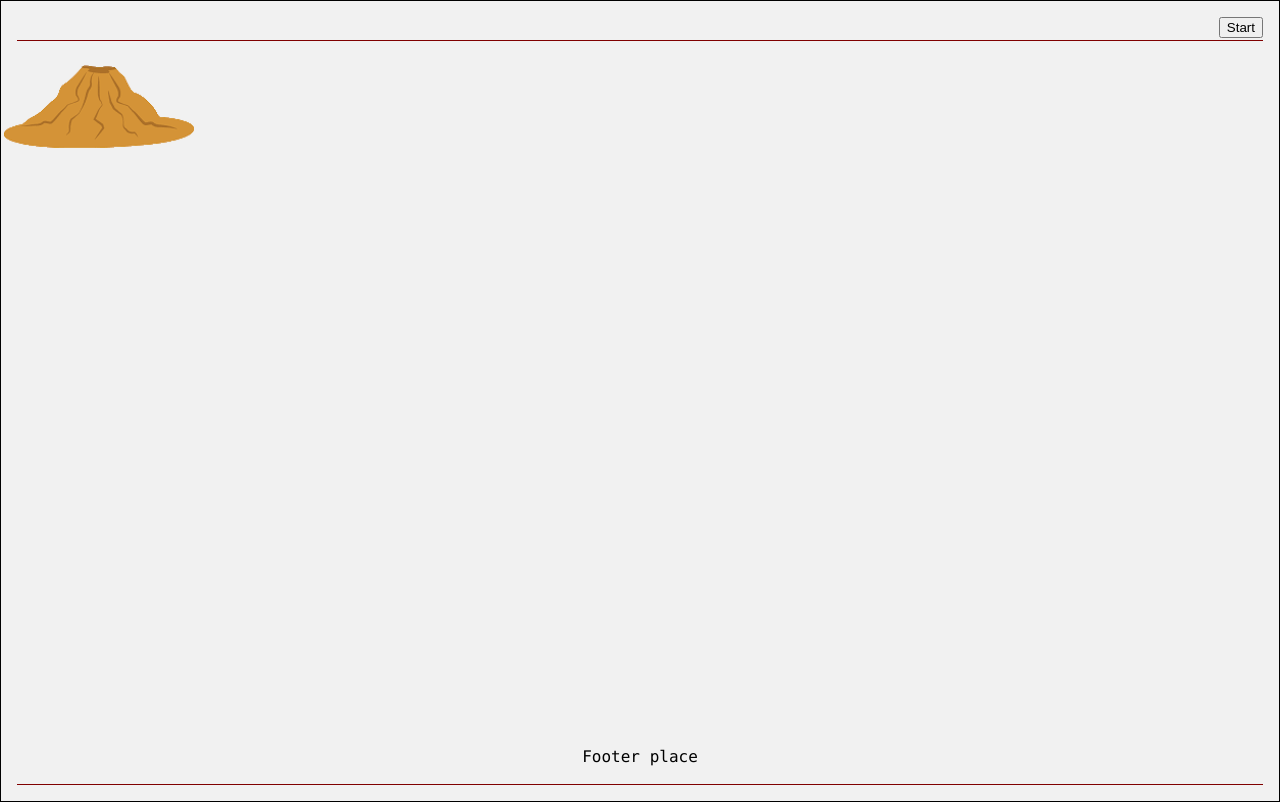
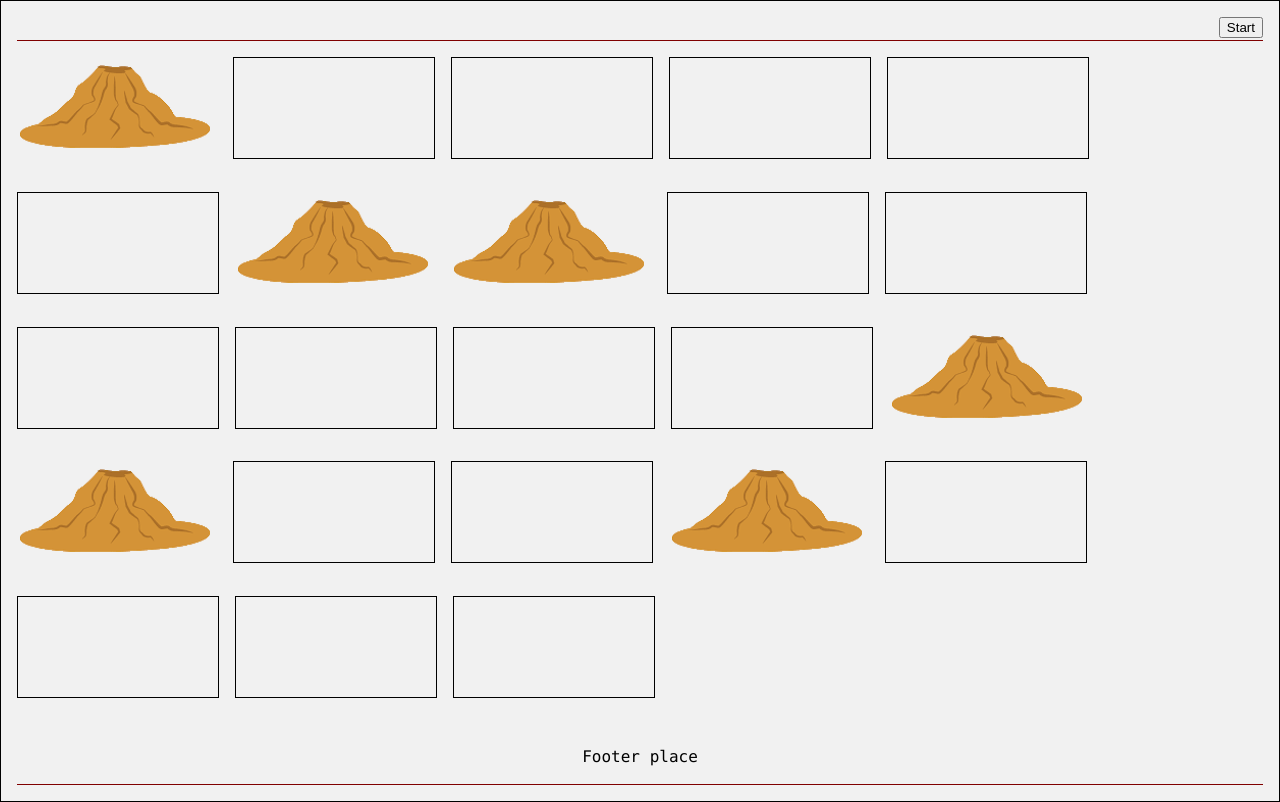
Before and after one commit to polozin/mouse-game, a website: page index.html in a window 1280 px wide. Both pictures are taken after a click on the button "Start". Drawn offline with Linux system fonts and the light colour scheme.

Commit message:
init cells

```diff
--- a/assets/main.css
+++ b/assets/main.css
@@ -2,62 +2,83 @@ html, body {
     margin: 0;
     height: 100%;
 }
-body{
+
+body {
     font-size: 16px;
     font-family: Consolas;
     background-color: #f1f1f1;
     border: 1px solid;
 }
-.header{
-    padding: 16px;
+
+.header, .footer {
+    padding: 16px 0;
 }
-.header-content{
+
+.header-content {
     display: flex;
     justify-content: flex-end;
 
 }
-.decor{
+
+.decor {
     width: 100%;
     height: 2px;
     border-bottom: solid 1px maroon;
 }
-.test{
+
+.test {
     padding: 16px;
     border: solid 1px red;
     border-radius: 3px;
 }
-.header-tool{
+
+.header-tool {
     display: inline;
 }
-.container{
+
+.container {
     height: 100%;
     display: flex;
-   flex-direction: column;
+    flex-direction: column;
+    padding: 0 16px 0 16px;
 }
-.footer{
-    padding: 16px;
 
+#cells-box {
+    width: 100%;
+    height: 100%;
+    display: flex;
+    flex-direction: row;
+    flex-wrap: wrap;
+    gap: 16px;
 }
-.footer-text{
+.cell{
+    width: 200px;
+    height: 100px;
+    border: solid 1px black;
+}
+.footer-text {
     text-align: center;
 }
-.content{
-   flex-grow: 3;
+
+.content {
+    flex-grow: 3;
 }
-.hole{
+
+.hole {
     height: 100px;
     width: 200px;
-   background: url("/assets/images/hole.png") no-repeat  0 100px ;
+    background: url("/assets/images/hole.png") no-repeat 0 100px;
     animation-name: testmove;
     animation-duration: 1s;
     animation-iteration-count: 1;
     animation-fill-mode: forwards;
 }
+
 @keyframes testmove {
-    from{
+    from {
         background-position: 0 100px;
     }
-    to{
+    to {
         background-position: 0 0;
     }
 
--- a/index.html
+++ b/index.html
@@ -21,7 +21,8 @@
         <div class="decor"></div>
     </div>
     <div class="content">
-        <div class="hole"></div>
+        <div id="cells-box">
+        </div>
     </div>
     <div class="footer">
         <p class="footer-text">Footer place</p>
--- a/js/index.js
+++ b/js/index.js
@@ -1,10 +1,41 @@
-const startButton = document.querySelector('.btn-start');
-startButton.addEventListener('click', (e) =>{
-    let holeObject = document.querySelector('.hole');
-    fillHole(holeObject);
-})
-function fillHole(holeObject) {
+const COUNT_CELLS = 23;
+const DEFAULT_VALUE = 0;
+const CELL_VALUE = 1;
+const COUNT_HOLES = 6;
 
+let cells = Array(COUNT_CELLS).fill(DEFAULT_VALUE);
+const rootElement = document.querySelector('#cells-box');
+
+function getRandomInt(min, max) {
+    min = Math.ceil(min);
+    max = Math.floor(max);
+    return Math.floor(Math.random() * (max - min) + min); // The maximum is exclusive and the minimum is inclusive
+}
+
+function initCells() {
+    rootElement.innerHTML = '';
+    const holsPositions = [];
+    for (let i = 0; i < COUNT_HOLES; i++) {
+        let position = getRandomInt(0, COUNT_CELLS);
+        if (cells[position] === 0 && holsPositions.includes(position) === false) {
+            holsPositions.push(position);
+        } else {
+            i--;
+        }
+    }
+    console.log("holsPositions", holsPositions);
+    cells = Array(COUNT_CELLS).fill(DEFAULT_VALUE);
+
+    for (let i = 0; i < cells.length; i++) {
+        let cellElement = document.createElement('div');
+        let className = 'cell';
+        if (holsPositions.includes(i) === true) {
+            className = 'hole';
+            cells[i] = CELL_VALUE;
+        }
+        cellElement.setAttribute('class', className);
+        rootElement.appendChild(cellElement);
+    }
 }
 
 function test() {
@@ -12,3 +43,12 @@ function test() {
     console.log(`content height  ${content.clientHeight}`);
     let arr = [];
 }
+
+const startButton = document.querySelector('.btn-start');
+startButton.addEventListener('click', (e) => {
+    initCells();
+})
+
+function fillHole(holeObject) {
+
+}
```
